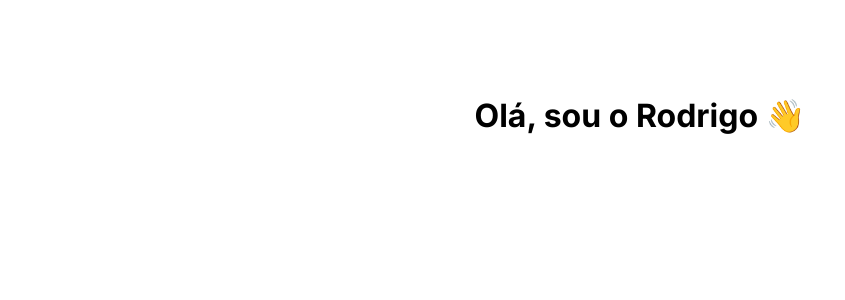
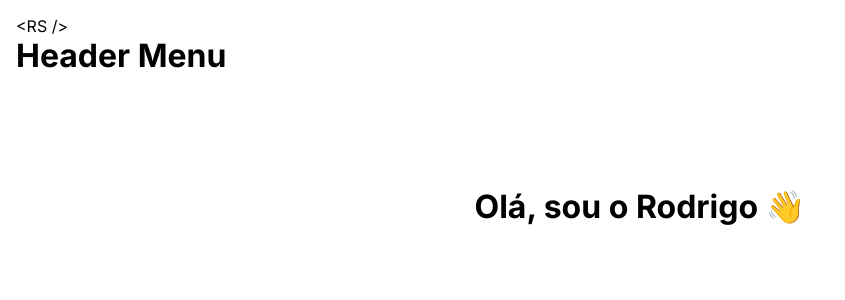
Before and after one commit to rodrigosuelli/portfolio-web, a Next.js app: page / in a window 1280 px wide. Shown: the top 300 px of the page, without its empty margins (0-845 px from the left). Built offline with nearby package versions, Linux system fonts and the light colour scheme.

Commit message:
Add base header

```diff
--- a/package.json
+++ b/package.json
@@ -9,6 +9,7 @@
     "lint": "next lint"
   },
   "dependencies": {
+    "classnames": "^2.5.1",
     "next": "14.2.5",
     "react": "^18",
     "react-dom": "^18"
--- /dev/null
+++ b/src/app/components/HeaderMenu/HeaderMenu.module.scss
@@ -0,0 +1,3 @@
+.headerMenu {
+  padding: 16px;
+}
--- /dev/null
+++ b/src/app/components/HeaderMenu/HeaderMenu.tsx
@@ -0,0 +1,12 @@
+import Link from 'next/link';
+import classNames from 'classnames';
+import styles from './HeaderMenu.module.scss';
+
+export default function HeaderMenu() {
+  return (
+    <div className={classNames(styles.headerMenu)}>
+      <Link href="/">{'<RS />'}</Link>
+      <h1>Header Menu</h1>
+    </div>
+  );
+}
--- a/src/app/layout.tsx
+++ b/src/app/layout.tsx
@@ -1,6 +1,8 @@
 import type { Metadata } from 'next';
 import { Inter } from 'next/font/google';
 import './globals.scss';
+import classNames from 'classnames';
+import HeaderMenu from './components/HeaderMenu/HeaderMenu';
 
 const inter = Inter({ subsets: ['latin'] });
 
@@ -16,7 +18,10 @@ export default function RootLayout({
 }>) {
   return (
     <html lang="pt-BR">
-      <body className={inter.className}>{children}</body>
+      <body className={classNames(inter.className)}>
+        <HeaderMenu />
+        {children}
+      </body>
     </html>
   );
 }
```
Also changed, not shown: 1 other file (tests, documents, lock files or other folders).
